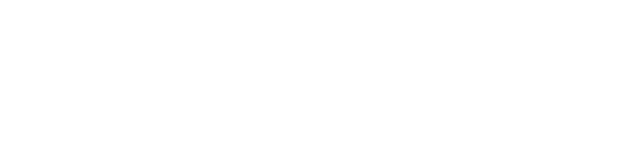
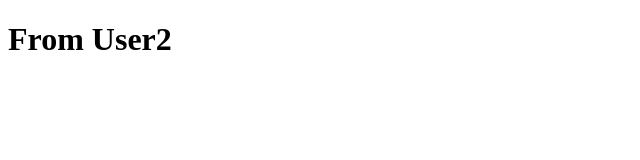
Before and after one commit to mahmoud-repo/angoraa, a plain HTML site: page index.html in a window 1280 px wide. Shown: the whole page, without its empty margins (0-640 px from the left). Drawn offline with Linux system fonts and the light colour scheme.

Commit message:
added content

```diff
--- a/index.html
+++ b/index.html
@@ -3,9 +3,10 @@
 <head>
     <meta charset="UTF-8">
     <meta name="viewport" content="width=device-width, initial-scale=1.0">
-    <title>Document</title>
+    <title>Hello</title>
 </head>
 <body>
+    <h1>From User2</h1>
 
 </body>
 </html>
```
